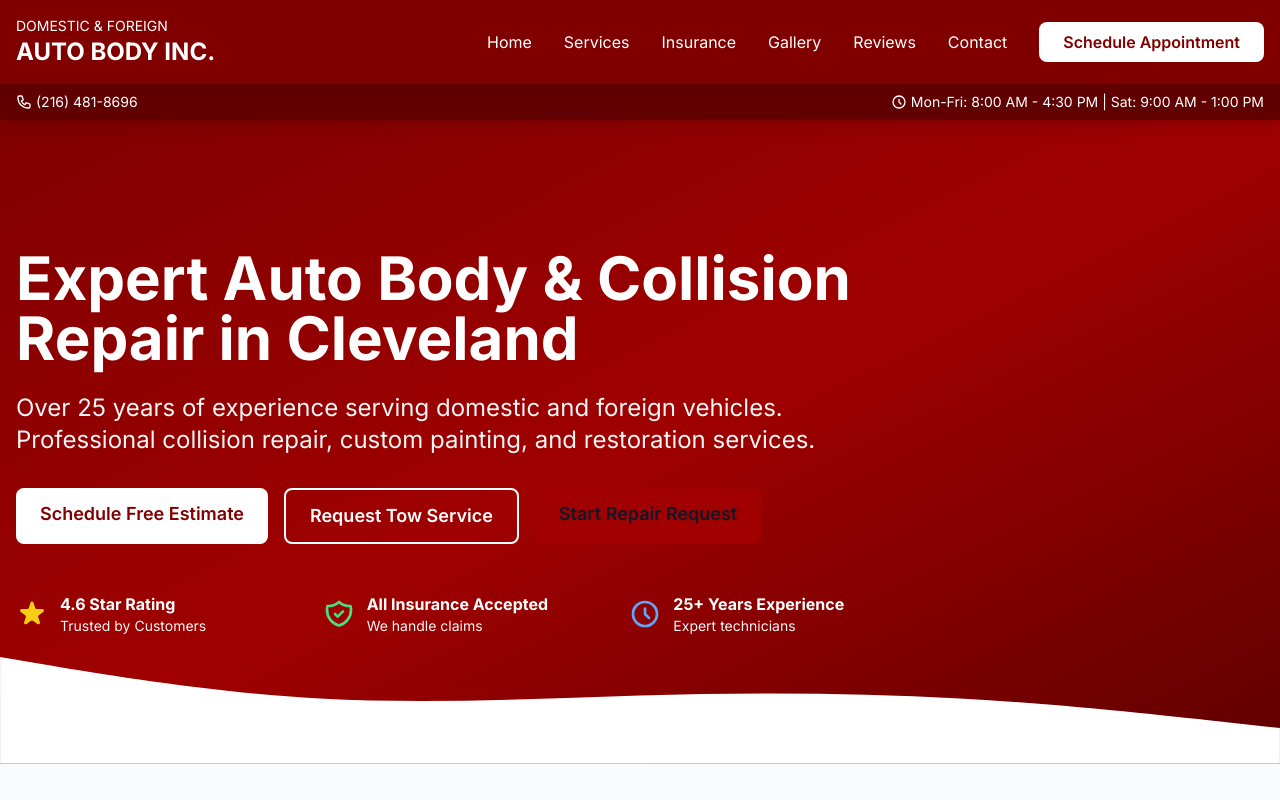
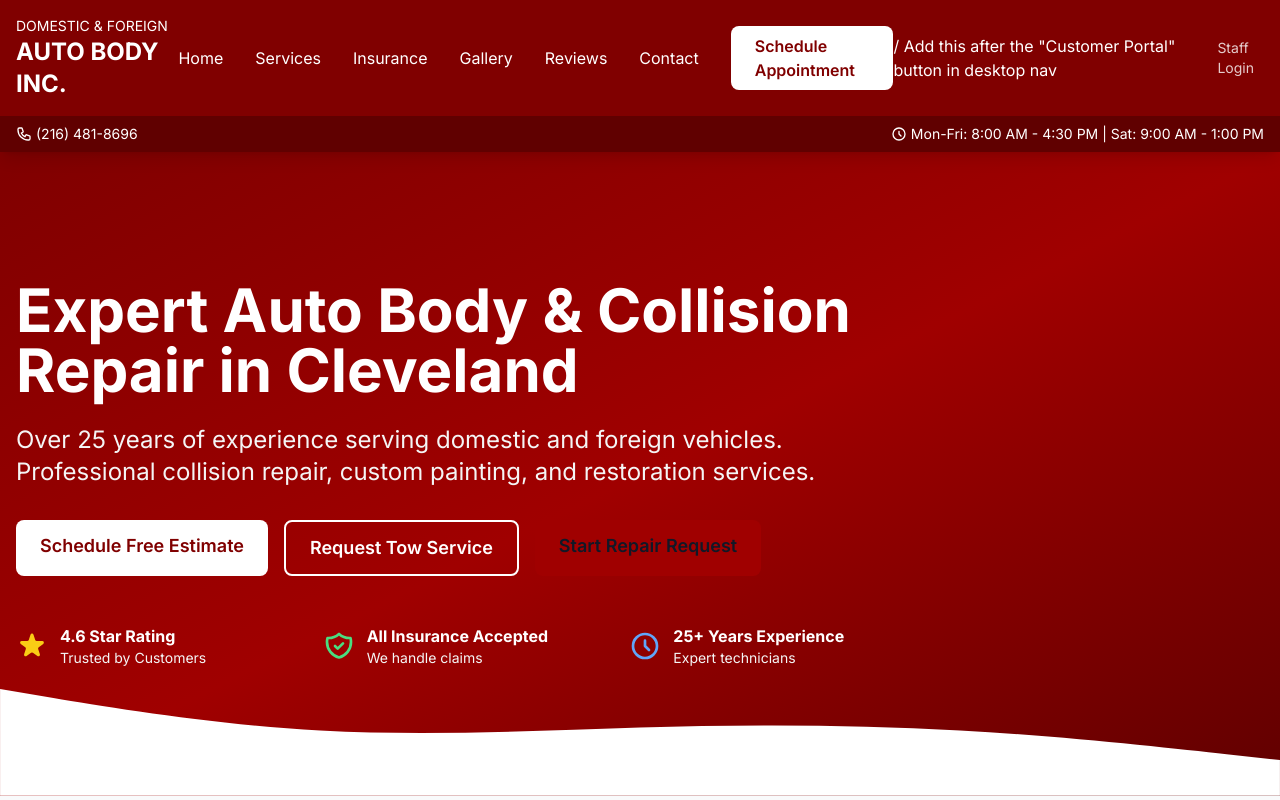
Before and after one commit to tzira333/clevelandbody-site, a Next.js app: page / in a window 1280 px wide. Shown: the top 800 px of the page. Built offline with nearby package versions, Linux system fonts and the light colour scheme.

Commit message:
modified:   ../Hero.tsx 	modified:   ../WhyChooseUs.tsx 	modified:   ../components/layout/Header.tsx

```diff
--- a/Hero.tsx
+++ b/Hero.tsx
@@ -57,7 +57,7 @@ export default function Hero() {
                 <path strokeLinecap="round" strokeLinejoin="round" strokeWidth={2} d="M12 8v4l3 3m6-3a9 9 0 11-18 0 9 9 0 0118 0z" />
               </svg>
               <div>
-                <p className="font-bold">25+ Years Experience</p>
+                <p className="font-bold">40+ Years Experience</p>
                 <p className="text-sm text-secondary-cream">Expert technicians</p>
               </div>
             </div>
--- a/WhyChooseUs.tsx
+++ b/WhyChooseUs.tsx
@@ -2,7 +2,7 @@ export default function WhyChooseUs() {
   const reasons = [
     {
       title: 'Expert Technicians',
-      description: 'Our body men and painters each have over 25 years of experience in collision repair and custom painting.',
+      description: 'Our body men and painters each have over 40 years of experience in collision repair and custom painting.',
     },
     {
       title: 'All Insurance Welcome',
@@ -32,7 +32,7 @@ export default function WhyChooseUs() {
         <div className="text-center max-w-3xl mx-auto mb-16">
           <h2 className="section-heading">Why Choose Us</h2>
           <p className="section-subheading">
-            Cleveland's trusted auto body repair specialists for over 25 years
+            Cleveland's trusted auto body repair specialists for over 40 years
           </p>
         </div>
 
--- a/components/layout/Header.tsx
+++ b/components/layout/Header.tsx
@@ -26,13 +26,9 @@ export default function Header() {
             <Link href="/gallery" className="hover:text-secondary-cream transition-colors">Gallery</Link>
             <Link href="/reviews" className="hover:text-secondary-cream transition-colors">Reviews</Link>
             <Link href="/contact" className="hover:text-secondary-cream transition-colors">Contact</Link>
-            <Link
-              href="/schedule"
-              className="bg-white text-primary px-6 py-2 rounded-lg font-semibold hover:bg-secondary-cream transition-colors"
-            >
-              Schedule Appointment
-            </Link>
-
+            <Link href="/schedule" className="bg-white text-primary px-6 py-2 rounded-lg font-semibold hover:bg-secondary-cream transition-colors">Schedule Appointment</Link>
+           / Add this after the "Customer Portal" button in desktop nav
+            <Link href="/admin"  className="text-sm text-white/80 hover:text-white transition-colors">Staff Login</Link>
           </div>
 
           {/* Mobile Menu Button */}
```
